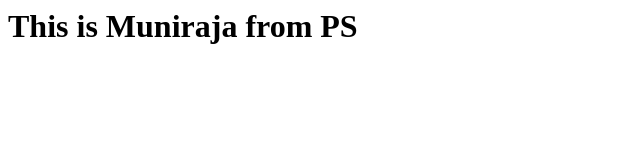
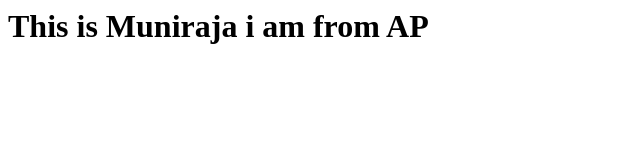
Before and after one commit to kosurumuniraja/Helloworld, a plain HTML site: page index.html in a window 1280 px wide. Shown: the whole page, without its empty margins (0-640 px from the left). Drawn offline with Linux system fonts and the light colour scheme.

Commit message:
Update index.html

```diff
--- a/index.html
+++ b/index.html
@@ -1 +1 @@
-<h1>This is Muniraja from PS</h1>
+<h1>This is Muniraja i am from AP</h1>
```
